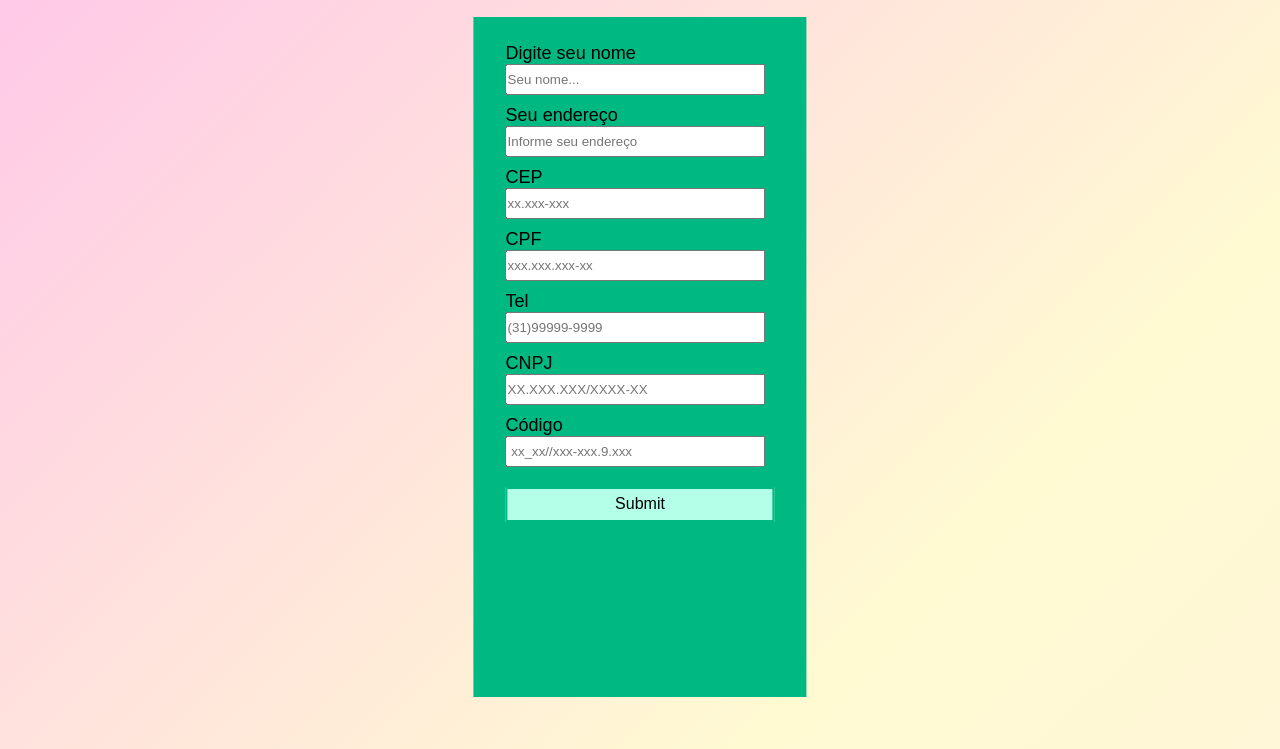
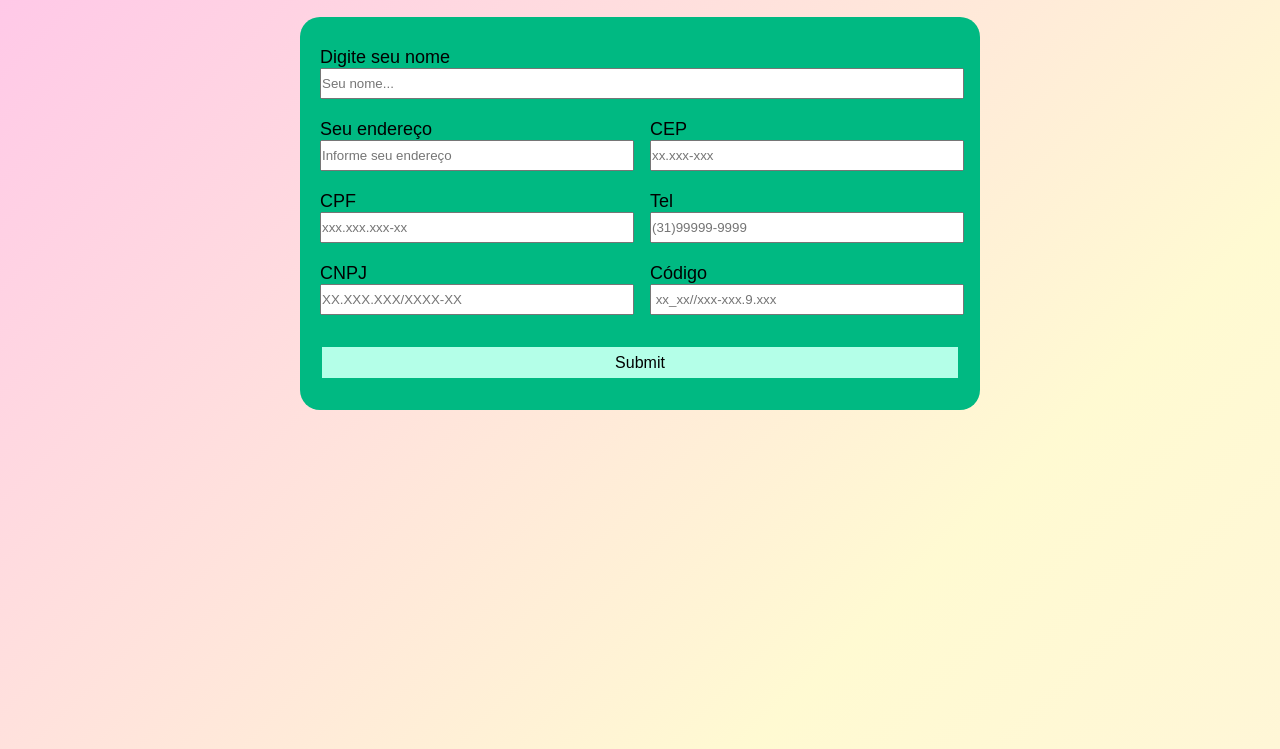
Before and after one commit to WilleGy/MaskJs, a plain HTML site: page index.html in a window 1280 px wide. Shown: the part 71-820 px from the top of the page. Drawn offline with Linux system fonts and the light colour scheme; a web font is replaced by a local one.

Commit message:
Update style.css

```diff
--- a/style.css
+++ b/style.css
@@ -44,21 +44,26 @@ h3{
 }
 
 form{
+    display: grid;
+    position: absolute;
+    grid-template-columns: 1fr 1fr;
     background-color: rgb(0, 185, 130);
-    width: 26%;
-    height: 85vh;
-    position: absolute;
     transform: translateX(50%);
     right: 50%;
+    width: 50%;
+    gap: 20px;
     text-align: left;
-    padding: 2% 2.5%;
-    box-sizing: border-box;
+    border-radius: 20px;
+    padding: 30px 20px;
 }
 
 input{
     height: 27px;
-    width: 95%;
-    margin-bottom: 10px;
+    width: 100%;
+}
+
+#nome_campo{
+    grid-column: 1 / 3;
 }
 
 #enviar{
@@ -70,6 +75,7 @@ input{
     font-size: 16px;
     height: 35px !important;
     transition: 0.3s;
+    grid-column: 1 / 3;
 }
 
 #enviar:hover{
```
